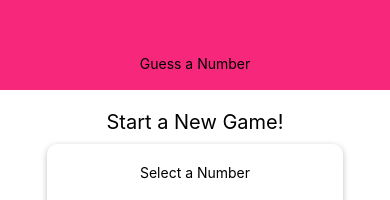
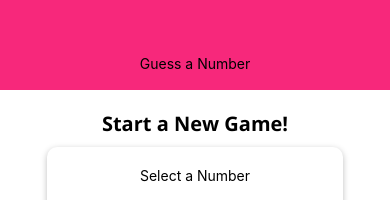
Before and after one commit to dkurganskii/react-native-guess-a-number-app, a React Native app: screen / in a window 390 px wide. Shown: the top 200 px of the page. Built offline with nearby package versions, Linux system fonts and the light colour scheme.

Commit message:
add custom fonts

```diff
--- a/App.js
+++ b/App.js
@@ -1,14 +1,31 @@
 import React, { useState } from 'react';
 import { StyleSheet, View } from 'react-native';
+import * as Font from 'expo-font'
+import { AppLoading } from 'expo'
 
 import Header from './components/Header';
 import StartGameScreen from './screens/StartGameScreen';
 import GameScreen from './screens/GameScreen';
 import GameOverScreen from './screens/GameOverScreen'
 
+const fetchFonts = () => {
+  return Font.loadAsync({
+    'open-sans': require('./assets/fonts/OpenSans-Regular.ttf'),
+    'open-sans-bold': require('./assets/fonts/OpenSans-Bold.ttf')
+  })
+}
+
 export default function App() {
   const [userNumber, setUserNumber] = useState();
   const [guessRounds, setGuessRounds] = useState(0)
+  const [dataLoaded, setDataLoaded] = useState(false)
+
+  if (!dataLoaded) {
+    return <AppLoading
+      startAsync={fetchFonts}
+      onFinish={() => setDataLoaded(true)}
+      onError={(err) => console.log(err)} />
+  }
 
   const configureNewGameHandler = () => {
     setGuessRounds(0)
--- a/screens/StartGameScreen.js
+++ b/screens/StartGameScreen.js
@@ -107,7 +107,8 @@
     },
     title: {
         fontSize: 20,
-        marginVertical: 10
+        marginVertical: 10,
+        fontFamily: 'open-sans-bold'
     },
     inputContainer: {
         width: 300,
```
Also changed, not shown: assets/fonts/OpenSans-Bold.ttf (added), assets/fonts/OpenSans-Regular.ttf (added).
